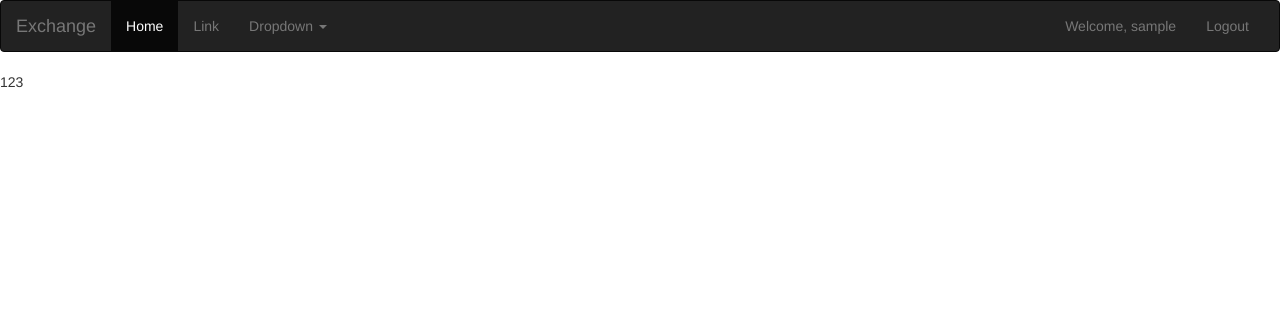
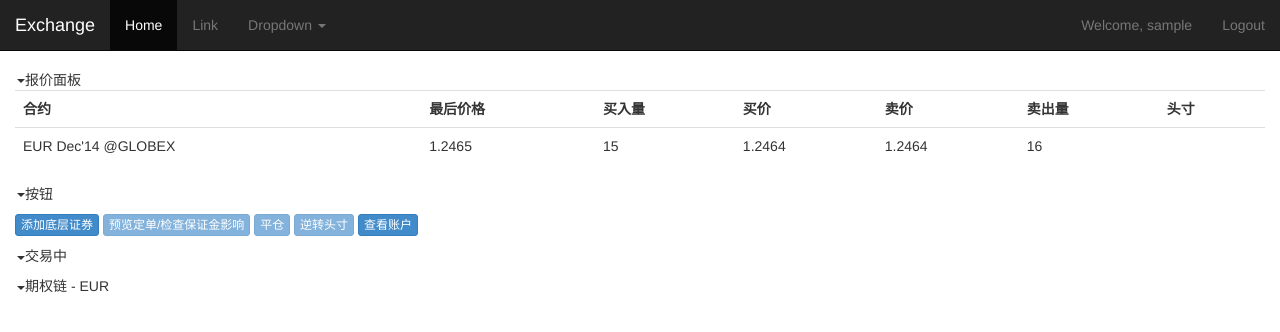
Before and after one commit to lot2/myexchange, a Flask app: page / in a window 1280 px wide. Shown: the top 332 px of the page. Run offline with Flask 2, Linux system fonts and the light colour scheme; the visitor is signed in with stand-in values (Sample User, id 1); some libraries are stand-ins or nearby versions.

Commit message:
20141112 header.html pic the page

```diff
--- a/apps/templates/header.html
+++ b/apps/templates/header.html
@@ -14,9 +14,10 @@
     #container{
         //margin-top: 4%;
     }
+    body { padding-top: 70px; }
 </style>
 <body>
-  <div class="navbar navbar-inverse" role="navigation">
+  <div class="navbar navbar-inverse navbar-fixed-top" role="navigation">
   <div class="container-fluid">
     <!-- Brand and toggle get grouped for better mobile display -->
     <div class="navbar-header">
--- a/apps/templates/index.html
+++ b/apps/templates/index.html
@@ -1,6 +1,48 @@
 {% extends 'header.html' %}
 {% block content %}
-<div id='container'>
-123
+<div class='container' style="width: 100%">
+    <div>
+        <span class="caret"></span>报价面板
+        <div>
+            <table class="table">
+                <tr>
+                    <th>合约</th>
+                    <th>最后价格</th>
+                    <th>买入量</th>
+                    <th>买价</th>
+                    <th>卖价</th>
+                    <th>卖出量</th>
+                    <th>头寸</th>
+                </tr>
+                <tr>
+                    <td>EUR Dec'14 @GLOBEX</td>
+                    <td>1.2465</td>
+                    <td>15</td>
+                    <td>1.2464</td>
+                    <td>1.2464</td>
+                    <td>16</td>
+                    <td></td>
+                </tr>
+            </table>
+        </div>
+        <span class="caret"></span>按钮
+        <p></p>
+        <div>
+            <button type="button" class="btn btn-primary btn-xs">添加底层证券</button>
+            <button type="button" class="btn btn-primary btn-xs" disabled="disabled">预览定单/检查保证金影响</button>
+            <button type="button" class="btn btn-primary btn-xs" disabled="disabled">平仓</button>
+            <button type="button" class="btn btn-primary btn-xs" disabled="disabled">逆转头寸</button>
+            <button type="button" class="btn btn-primary btn-xs">查看账户</button>
+        </div>
+        <p></p>
+{#        <div class="dropup"></div> 改变箭头方向#}
+        <span class="caret"></span>交易中
+        <p></p>
+        <span class="caret"></span>期权链 - EUR
+        <p></p>
+        <div>
+
+        </div>
+    </div>
 </div>
 {% endblock %}
```
